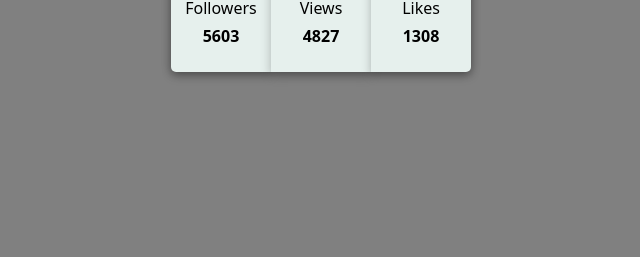
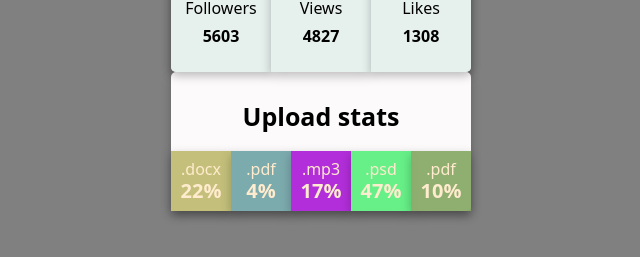
Before and after one commit to OlenaPatlata/goit-react-hw-01-components, a React (Create React App) app: page / in a window 1280 px wide. Shown: the part 331-588 px from the top of the page, without its empty margins (319-959 px from the left). Built offline with nearby package versions, Linux system fonts and the light colour scheme.

Commit message:
add section

```diff
--- a/src/App.css
+++ b/src/App.css
@@ -1,4 +1,5 @@
 body {
+  background-color: gray;
   font-family: "Comforter Brush", "Roboto", "Verdana", "Tahoma", sans-serif;
 }
 ul {
--- a/src/App.js
+++ b/src/App.js
@@ -5,7 +5,6 @@ function App() {
   return (
     <>
       <Main />
-      {/* <h1>Hello!!!</h1> */}
     </>
   );
 }
--- a/src/components/ItemStatistics/ItemStatistics.jsx
+++ b/src/components/ItemStatistics/ItemStatistics.jsx
@@ -1,17 +1,11 @@
 import s from "./ItemStatistics.module.css";
 import getRandomHexColor from "components/util/RandomHexColor";
-
 import PropTypes from "prop-types";
 
 const ItemStatistics = (props) => {
-  const { stats } = props;
-  const { id, label, percentage } = stats;
+  const { label, percentage } = props;
   return (
-    <li
-      key={id}
-      className={s.item}
-      style={{ backgroundColor: getRandomHexColor() }}
-    >
+    <li className={s.item} style={{ backgroundColor: getRandomHexColor() }}>
       <span className={s.label}>{label}</span>
       <span className={s.percentage}>{percentage}%</span>
     </li>
@@ -19,13 +13,8 @@ const ItemStatistics = (props) => {
 };
 
 ItemStatistics.propTypes = {
-  stats: PropTypes.arrayOf(
-    PropTypes.shape({
-      id: PropTypes.string.isRequired,
-      label: PropTypes.string.isRequired,
-      percentage: PropTypes.string.isRequired,
-    }).isRequired
-  ).isRequired,
+  label: PropTypes.string.isRequired,
+  percentage: PropTypes.number.isRequired,
 };
 
 export default ItemStatistics;
--- a/src/components/ItemStatistics/ItemStatistics.module.css
+++ b/src/components/ItemStatistics/ItemStatistics.module.css
@@ -11,3 +11,23 @@
   composes: status;
   background-color: tomato;
 } */
+.item {
+  display: flex;
+  flex-direction: column;
+  align-items: center;
+  justify-content: center;
+  width: 20%;
+  height: 60px;
+  box-shadow: 0px 4px 10px rgba(0, 0, 0, 0.25);
+}
+.label {
+  font-weight: normal;
+  font-size: 16px;
+  color: blanchedalmond;
+}
+
+.percentage {
+  font-weight: bold;
+  font-size: 20px;
+  color: blanchedalmond;
+}
--- a/src/components/Main/Main.jsx
+++ b/src/components/Main/Main.jsx
@@ -1,13 +1,14 @@
-import s from "./Main.module.css";
 import Profile from "components/Profile/Profile";
 import Statistics from "components/Statistics/Statistics";
+import Section from "components/Section/Section";
 
 import user from "db/user";
+import data from "db/data";
 
 const Main = () => {
   return (
     <>
-      <div className={s.wrapper}>
+      <Section>
         <Profile
           username={user.username}
           tag={user.tag}
@@ -15,8 +16,10 @@ const Main = () => {
           avatar={user.avatar}
           stats={user.stats}
         />
-        {/* <Statistics title={"Upload stats"} /> */}
-      </div>
+      </Section>
+      <Section title="Upload stats">
+        <Statistics array={data} />
+      </Section>
     </>
   );
 };
--- a/src/components/Main/Main.module.css
+++ /dev/null
@@ -1,8 +0,0 @@
-body {
-  background-color: gray;
-}
-.wrapper {
-  display: flex;
-  flex-direction: column;
-  align-items: center;
-}
--- a/src/components/Profile/Profile.jsx
+++ b/src/components/Profile/Profile.jsx
@@ -5,7 +5,7 @@ const Profile = (props) => {
   const { username, tag, location, avatar, stats } = props;
 
   return (
-    <div className={s.wrapper}>
+    <>
       <div className={s.description}>
         <img src={avatar} alt={username} className={s.avatar} />
         <p className={s.username}>{username}</p>
@@ -26,7 +26,7 @@ const Profile = (props) => {
           <span className={s.quantity}>{stats.likes}</span>
         </li>
       </ul>
-    </div>
+    </>
   );
 };
 
@@ -35,13 +35,11 @@ Profile.propTypes = {
   tag: PropTypes.string.isRequired,
   location: PropTypes.string.isRequired,
   avatar: PropTypes.string.isRequired,
-  stats: PropTypes.objectOf(
-    PropTypes.shape({
-      followers: PropTypes.number.isRequired,
-      views: PropTypes.number.isRequired,
-      likes: PropTypes.number.isRequired,
-    }).isRequired
-  ),
+  stats: PropTypes.shape({
+    followers: PropTypes.number.isRequired,
+    views: PropTypes.number.isRequired,
+    likes: PropTypes.number.isRequired,
+  }).isRequired,
 };
 
 export default Profile;
--- a/src/components/Profile/Profile.module.css
+++ b/src/components/Profile/Profile.module.css
@@ -1,13 +1,3 @@
-.wrapper {
-  display: flex;
-  flex-direction: column;
-  background-color: #fcfafa;
-  width: 300px;
-  height: 400px;
-  padding-top: 30px;
-  box-shadow: 0px 4px 10px rgba(0, 0, 0, 0.25);
-  border-radius: 5px;
-}
 .description {
   display: flex;
   flex-direction: column;
--- /dev/null
+++ b/src/components/Section/Section.jsx
@@ -0,0 +1,20 @@
+import React from "react";
+import s from "./Section.module.css";
+import PropTypes from "prop-types";
+
+const Section = (props) => {
+  const { title, children } = props;
+
+  return (
+    <section className={s.wrapper}>
+      {title && <h2 className={s.title}>{title}</h2>}
+      {children}
+    </section>
+  );
+};
+Section.propTypes = {
+  title: PropTypes.string,
+  children: PropTypes.node,
+};
+
+export default Section;
--- /dev/null
+++ b/src/components/Section/Section.module.css
@@ -0,0 +1,16 @@
+.wrapper {
+  display: flex;
+  flex-direction: column;
+  align-items: center;
+  margin: auto;
+  background-color: #fcfafa;
+  width: 300px;
+  height: auto;
+  padding-top: 30px;
+  box-shadow: 0px 4px 10px rgba(0, 0, 0, 0.25);
+  border-radius: 5px;
+}
+.title {
+  font-size: 25px;
+  font-weight: bold;
+}
--- a/src/components/Statistics/Statistics.jsx
+++ b/src/components/Statistics/Statistics.jsx
@@ -1,32 +1,29 @@
 import s from "./Statistics.module.css";
 import ItemStatistics from "components/ItemStatistics/ItemStatistics";
-import data from "db/data";
+
 import PropTypes from "prop-types";
 
-const Statistics = (title, { items = [] }) => {
-  //   const { id, label, percentage } = stats;
-  console.log(items);
+const Statistics = (props) => {
+  const { array = [] } = props;
   return (
-    <section className={s.statistics}>
-      {title ? <h2 className={s.title}>{title}</h2> : ""}
+    <>
       <ul className={s.list}>
-        {items.map(function (item) {
-          <ItemStatistics stats={data} />;
+        {array.map((item) => {
+          return (
+            <ItemStatistics
+              key={item.id}
+              label={item.label}
+              percentage={item.percentage}
+            />
+          );
         })}
       </ul>
-    </section>
+    </>
   );
 };
 
 Statistics.propTypes = {
-  title: PropTypes.string,
-  // stats: PropTypes.arrayOf(
-  //   PropTypes.shape({
-  //     id: PropTypes.string.isRequired,
-  //     label: PropTypes.string.isRequired,
-  //     percentage: PropTypes.string.isRequired,
-  //   }).isRequired
-  // ),
+  array: PropTypes.arrayOf(PropTypes.shape({}).isRequired),
 };
 
 export default Statistics;
--- a/src/components/Statistics/Statistics.module.css
+++ b/src/components/Statistics/Statistics.module.css
@@ -4,7 +4,7 @@
   align-items: center;
   background-color: #fcfafa;
   width: 300px;
-  height: 200px;
+  height: auto;
   padding-top: 30px;
   box-shadow: 0px 4px 10px rgba(0, 0, 0, 0.25);
   border-radius: 5px;
```
